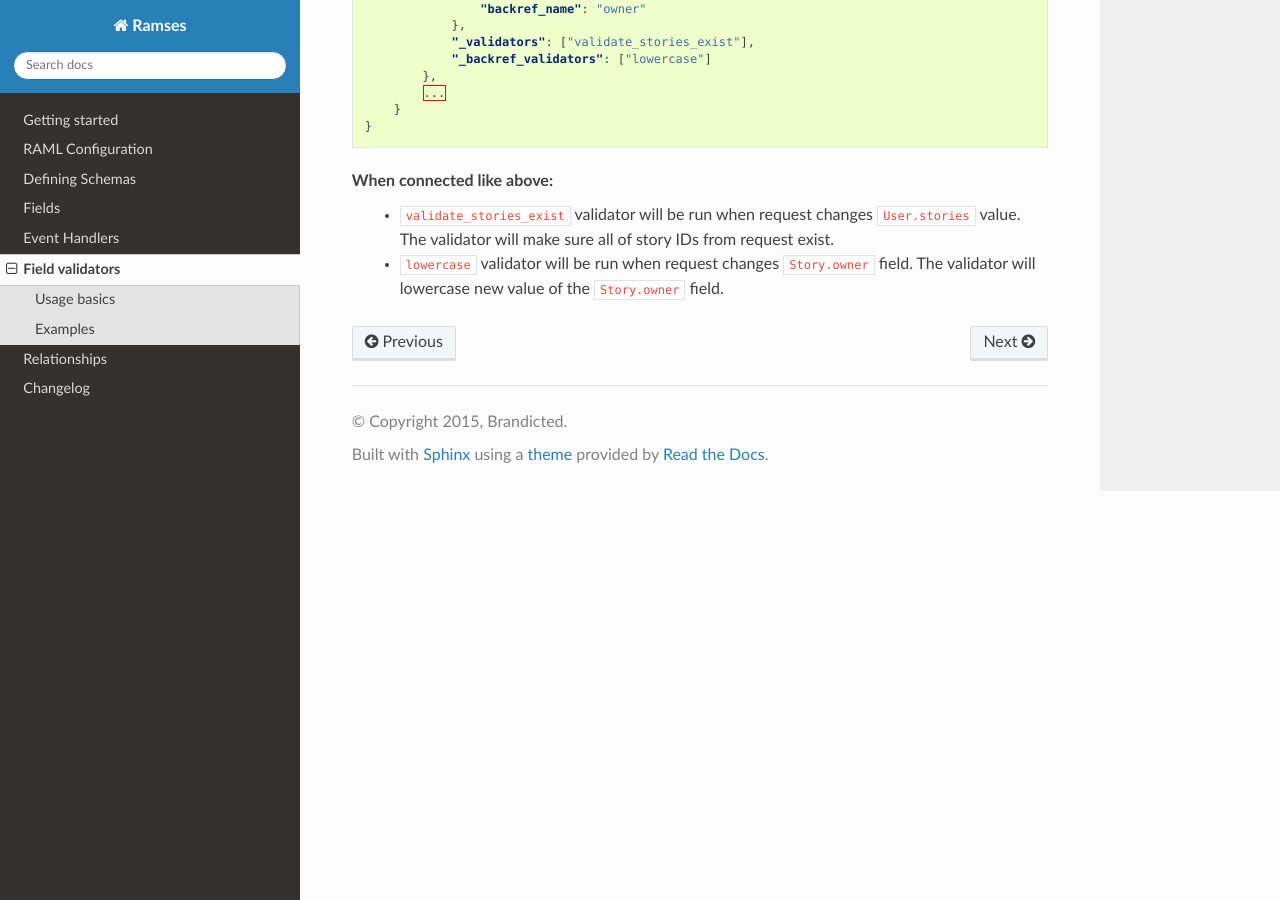
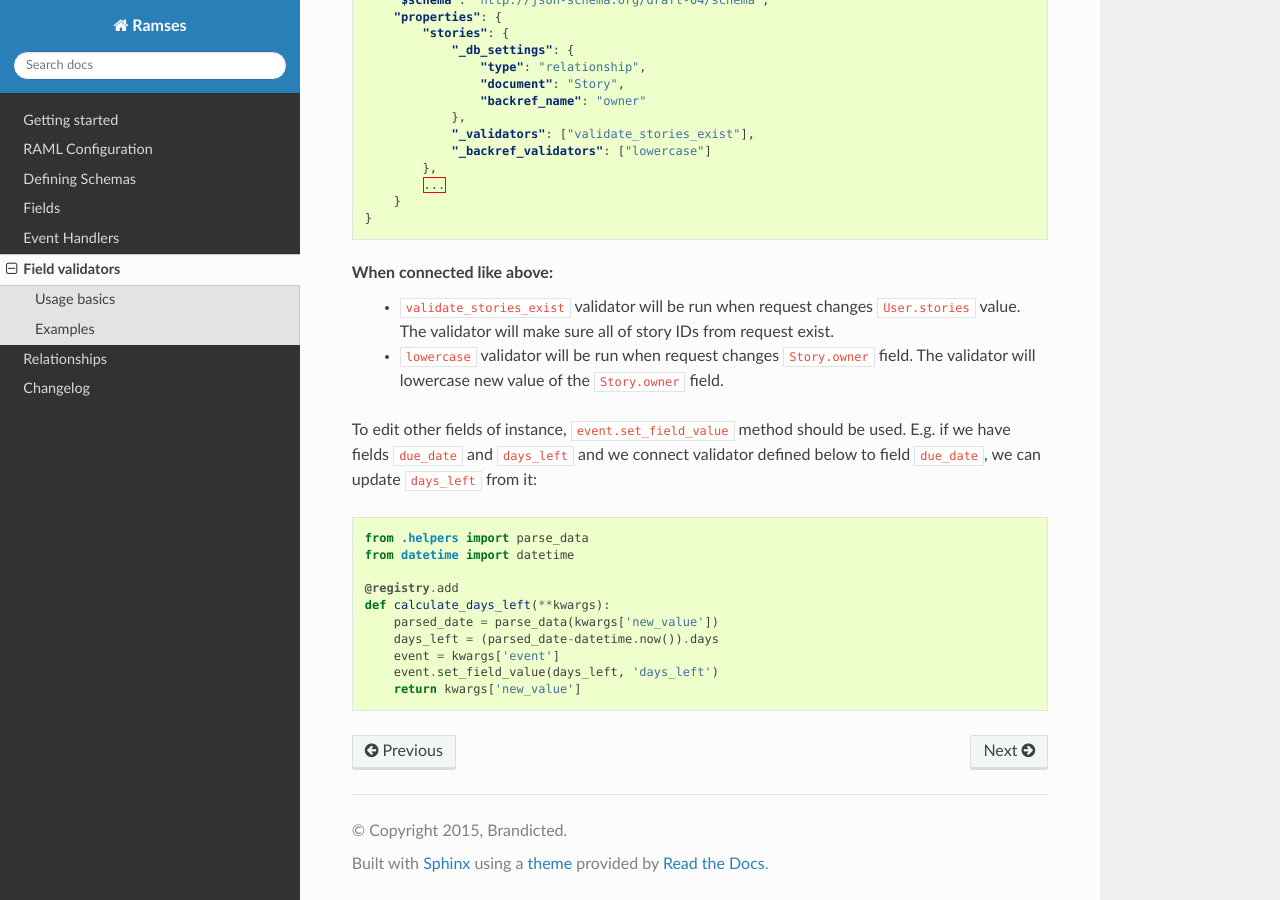
Before and after one commit to ramses-tech/ramses, a Sphinx documentation site: the page built from docs/source/field_validators.rst, in a window 1280 px wide and 900 px high, scrolled down 1809 px. Built offline with Sphinx 7.4.7 and the Read the Docs theme 2.0.0, drawn with Linux system fonts in a browser that asks for light colours; some of the changed text lies outside the part shown.

Commit message:
Update docs

```diff
--- a/docs/source/event_handlers.rst
+++ b/docs/source/event_handlers.rst
@@ -87,10 +87,10 @@ Before vs After
     * Perform notifications/logging
 
 
-Per-model Handlers
-------------------
+Registering Handlers
+--------------------
 
-To register handlers on a per-model basis, you can define the ``_event_handlers`` property at the root of your model's JSON schema. For example, if we have a JSON schema for the model ``User`` and we want to log all collection GET requests to the ``User`` model after they were processed (using the ``log_request`` handler), we can register the handler in the JSON schema like this:
+To register handlers on a you can define the ``_event_handlers`` property at the root of your model's JSON schema. For example, if we have a JSON schema for the model ``User`` and we want to log all collection GET requests to the ``User`` model after they were processed (using the ``log_request`` handler), we can register the handler in the JSON schema like this:
 
 .. code-block:: json
 
--- a/docs/source/field_validators.rst
+++ b/docs/source/field_validators.rst
@@ -37,6 +37,9 @@ Field validators should expect following kwargs to be passed:
 
 **model**
     Model class affected by request.
+
+**event**
+    Underlying event object. Should be used to edit other fields of instance using ``event.set_field_value(value, field_name)``.
 
 Processors are called in order they are listed. Each validator must return processed value which is used a input for next validator if present.
 
@@ -91,3 +94,18 @@ If we had following validators defined:
 When connected like above:
     * ``validate_stories_exist`` validator will be run when request changes ``User.stories`` value. The validator will make sure all of story IDs from request exist.
     * ``lowercase`` validator will be run when request changes ``Story.owner`` field. The validator will lowercase new value of the ``Story.owner`` field.
+
+To edit other fields of instance, ``event.set_field_value`` method should be used. E.g. if we have fields ``due_date`` and ``days_left`` and we connect validator defined below to field ``due_date``, we can update ``days_left`` from it:
+
+.. code-block:: python
+
+    from .helpers import parse_data
+    from datetime import datetime
+
+    @registry.add
+    def calculate_days_left(**kwargs):
+        parsed_date = parse_data(kwargs['new_value'])
+        days_left = (parsed_date-datetime.now()).days
+        event = kwargs['event']
+        event.set_field_value(days_left, 'days_left')
+        return kwargs['new_value']
```
